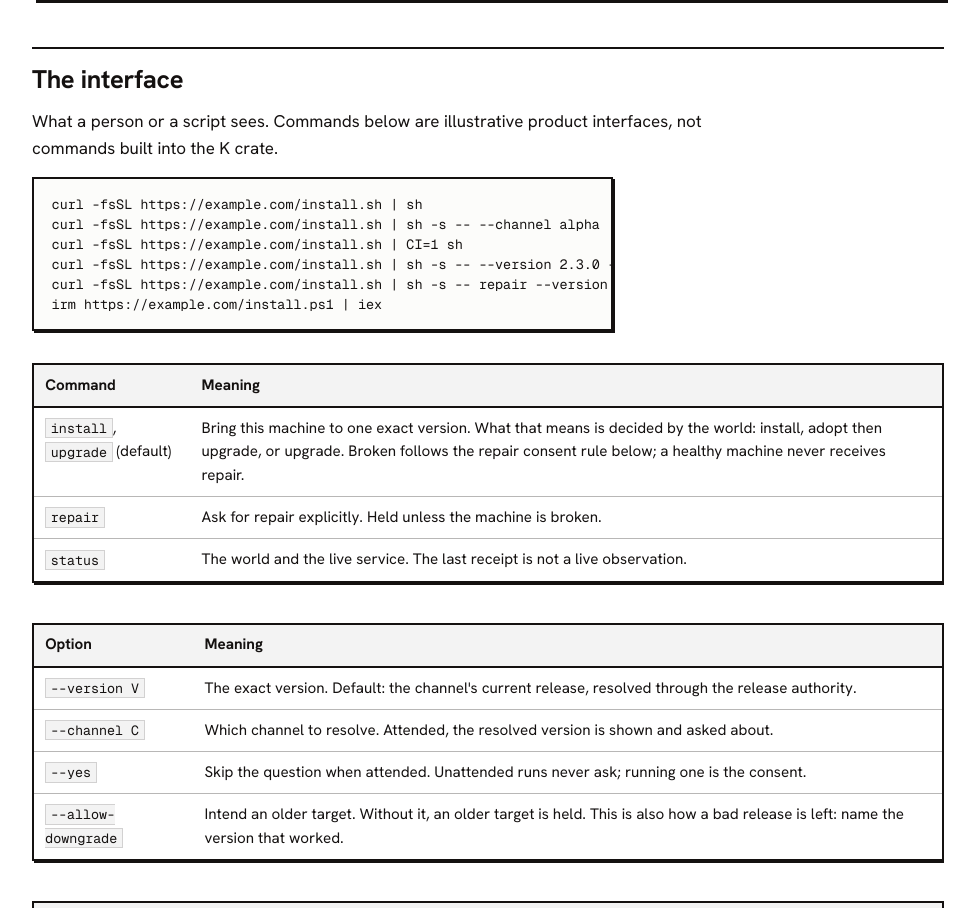
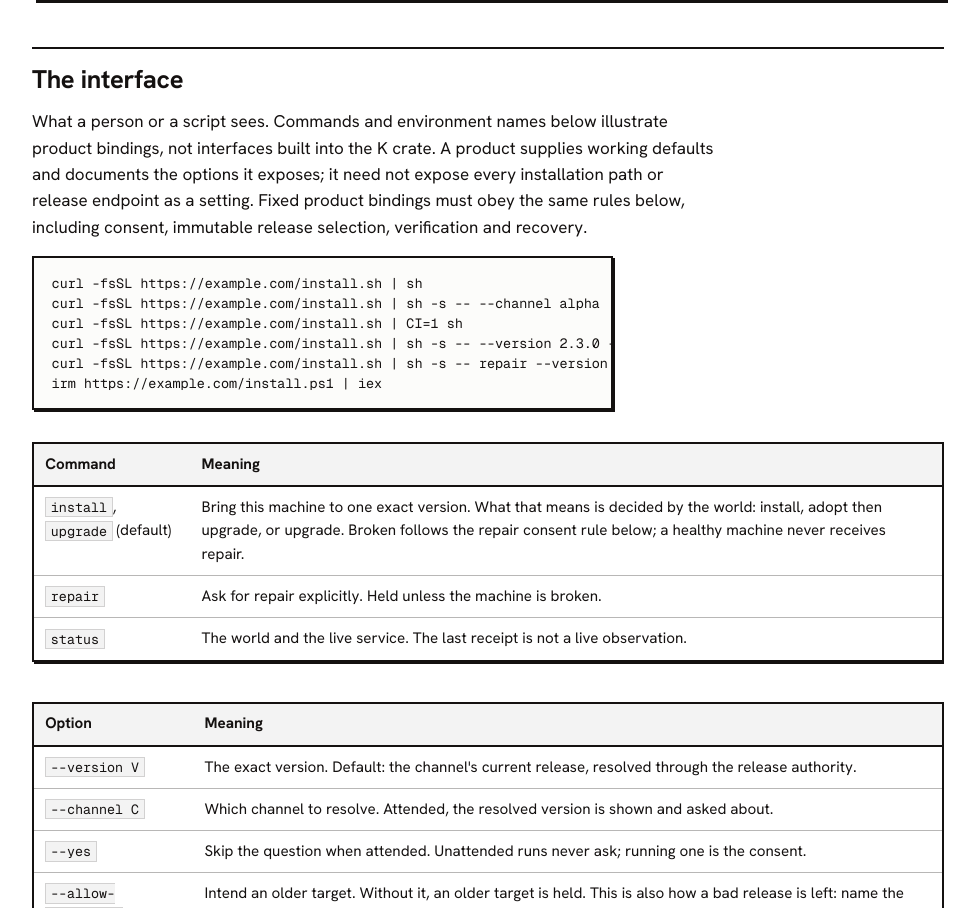
Before and after one commit to botiverse/k-carrier, a plain HTML site: page docs/installer.html in a window 1280 px wide. Shown: the part 2534-3442 px from the top of the page, without its empty margins (288-1267 px from the left). Drawn offline with nearby package versions, Linux system fonts and the light colour scheme.

Commit message:
Distinguish installer behavior from product configuration bindings

```diff
--- a/docs/installer.html
+++ b/docs/installer.html
@@ -48,7 +48,7 @@
 </figure>
 
 <h2 id="interface">The interface</h2>
-<p>What a person or a script sees. Commands below are illustrative product interfaces, not commands built into the K crate.</p>
+<p>What a person or a script sees. Commands and environment names below illustrate product bindings, not interfaces built into the K crate. A product supplies working defaults and documents the options it exposes; it need not expose every installation path or release endpoint as a setting. Fixed product bindings must obey the same rules below, including consent, immutable release selection, verification and recovery.</p>
 <pre><code>curl -fsSL https://example.com/install.sh | sh                                # attended: resolve, show, ask
 curl -fsSL https://example.com/install.sh | sh -s -- --channel alpha          # attended, another channel
 curl -fsSL https://example.com/install.sh | CI=1 sh                           # unattended: the channel's current release, no questions
```
